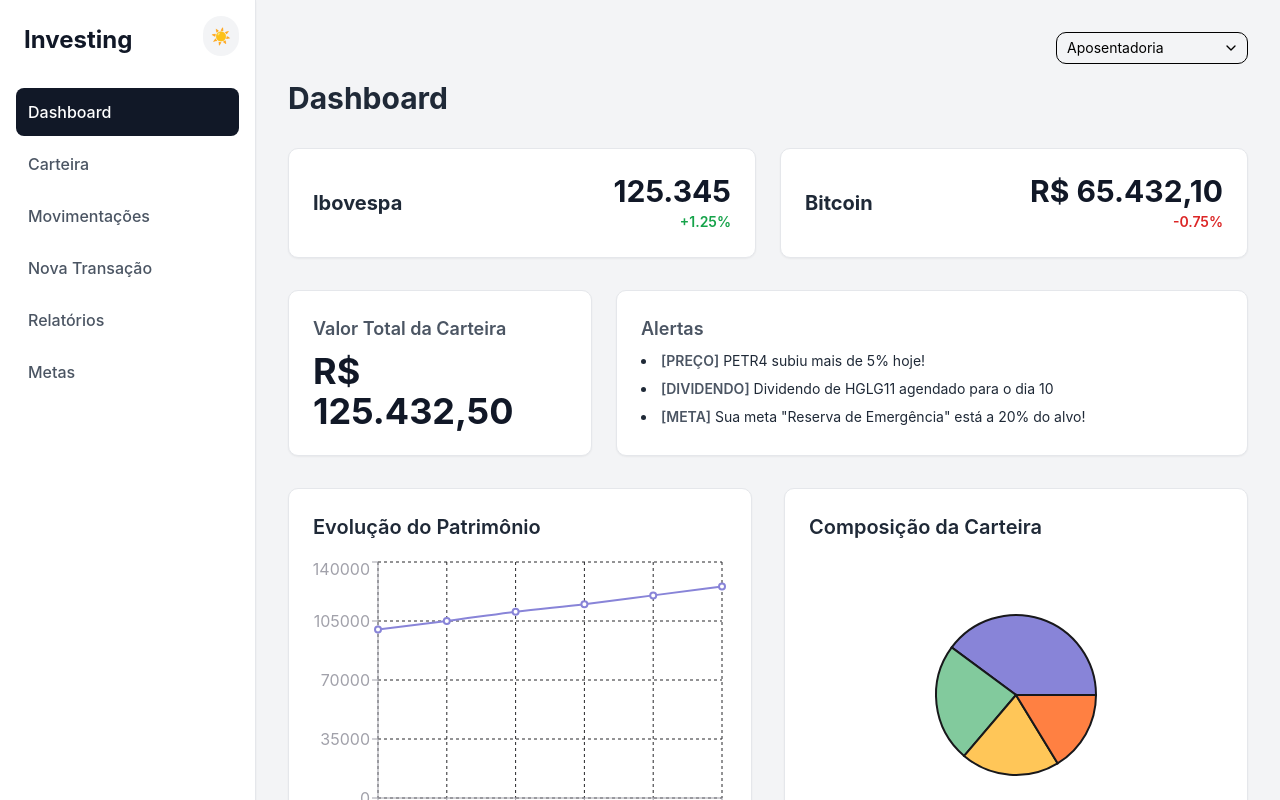
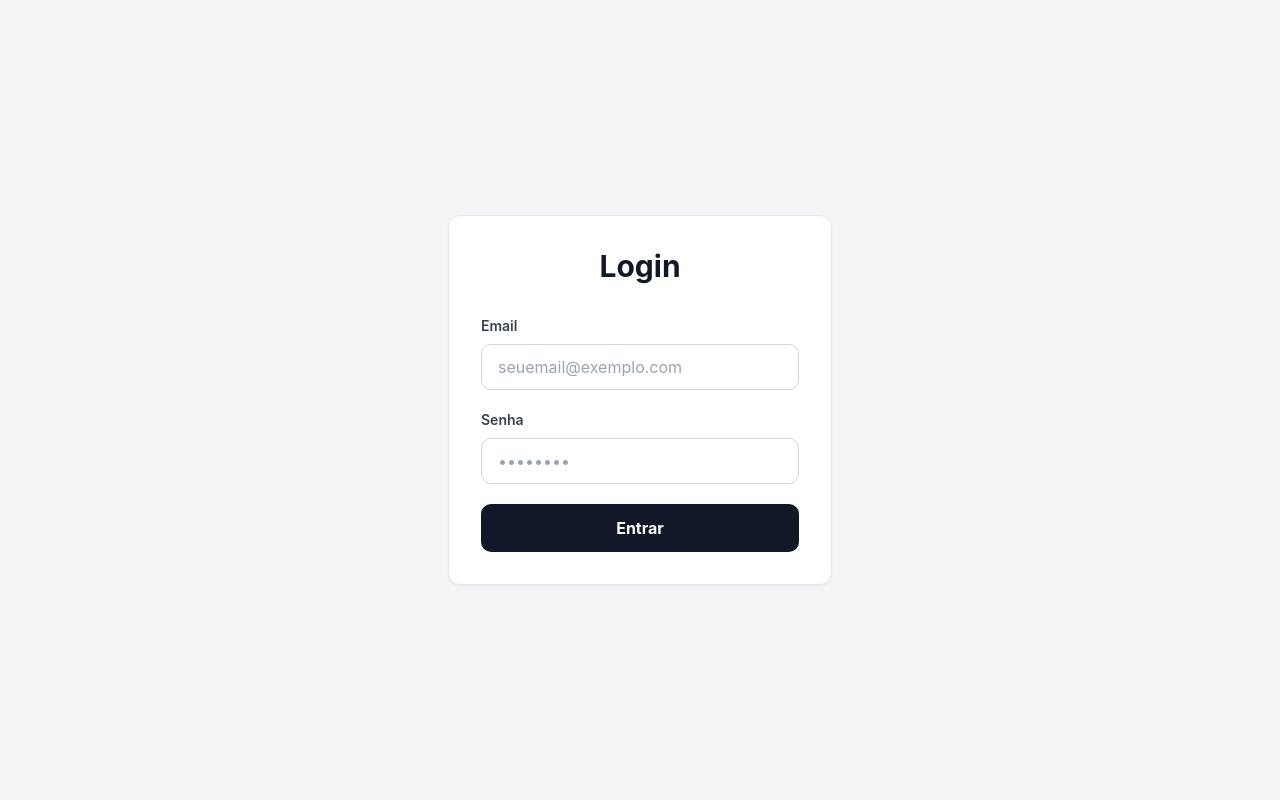
Before and after one commit to DreyLB/FrontInvesting, a React (Vite) app: page /login in a window 1280 px wide. Shown: the top 800 px of the page. Built offline with nearby package versions, Linux system fonts and the light colour scheme; sample sign-in values are in the browser's storage.

Commit message:
feat: adiciona react-router ao projeto PT1

```diff
--- a/src/App.jsx
+++ b/src/App.jsx
@@ -1,19 +1,27 @@
-import { AuthProvider, useAuth } from './context/AuthContext';
+import { Routes, Route, Navigate } from 'react-router-dom';
+import { AuthProvider } from './context/AuthContext';
 
-import { ThemeProvider, useTheme } from './context/ThemeProvider';
+import { ThemeProvider } from './context/ThemeProvider';
 
 import { ProtectedRoute } from './routes/ProtectedRoute';
 
 import { Layout } from './components/Layout/Layout';
+import LoginPage from './pages/Login/LoginPage';
 
 // Componente principal que usa o contexto de autenticação
 const App = () => {
    return (
       <AuthProvider>
          <ThemeProvider>
-            <ProtectedRoute>
-               <Layout />
-            </ProtectedRoute>
+            <Routes>
+               <Route path="/login" element={<LoginPage />} />
+
+               <Route element={<ProtectedRoute />}>
+                  <Route path="/*" element={<Layout />} />
+               </Route>
+
+               <Route path="*" element={<Navigate to="/login" />} />
+            </Routes>
          </ThemeProvider>
       </AuthProvider>
    );
--- a/src/components/Layout/Layout.jsx
+++ b/src/components/Layout/Layout.jsx
@@ -1,5 +1,6 @@
 import { useState } from 'react';
 import Sidebar from './Sidebar';
+import { Routes, Route, Navigate } from 'react-router-dom'
 
 import DashboardPage from '../../pages/Dashboard/DashboardPage';
 import PortfolioPage from '../../pages/Portfolio/PortfolioPage';
@@ -23,14 +24,13 @@ import { useAuth } from '../../context/AuthContext';
 export const Layout = () => {
    const { user } = useAuth();
 
-   const [activePage, setActivePage] = useState('dashboard');
    const [activePortfolio, setActivePortfolio] = useState(
       user.portfolios[0].id,
    );
 
    return (
       <div className="flex flex-col md:flex-row min-h-screen bg-gray-100 dark:bg-[#09090B] font-inter">
-         <Sidebar activePage={activePage} setActivePage={setActivePage} />
+         <Sidebar />
 
          <main className="flex-1 p-8 overflow-y-auto">
             <div className="flex justify-end mb-4">
@@ -54,22 +54,36 @@ export const Layout = () => {
                </Select>
             </div>
 
-            {activePage === 'dashboard' && (
-               <DashboardPage activePortfolioId={activePortfolio} />
-            )}
-            {activePage === 'portfolio' && (
-               <PortfolioPage activePortfolioId={activePortfolio} />
-            )}
-            {activePage === 'transactions' && (
-               <TransactionsPage activePortfolioId={activePortfolio} />
-            )}
-            {activePage === 'new-transaction' && <NewTransactionPage />}
-            {activePage === 'reports' && (
-               <ReportsPage activePortfolioId={activePortfolio} />
-            )}
-            {activePage === 'goals' && (
-               <GoalsPage activePortfolioId={activePortfolio} />
-            )}
+            <Routes>
+               <Route index element={<Navigate to="dashboard" />} />
+
+               <Route
+                  path="dashboard"
+                  element={<DashboardPage activePortfolioId={activePortfolio} />}
+               />
+
+               <Route
+                  path="portfolio"
+                  element={<PortfolioPage activePortfolioId={activePortfolio} />}
+               />
+
+               <Route
+                  path="transactions"
+                  element={<TransactionsPage activePortfolioId={activePortfolio} />}
+               />
+
+               <Route path="new-transaction" element={<NewTransactionPage />} />
+
+               <Route
+                  path="reports"
+                  element={<ReportsPage activePortfolioId={activePortfolio} />}
+               />
+
+               <Route
+                  path="goals"
+                  element={<GoalsPage activePortfolioId={activePortfolio} />}
+               />
+            </Routes>
          </main>
       </div>
    );
--- a/src/components/Layout/Sidebar.jsx
+++ b/src/components/Layout/Sidebar.jsx
@@ -1,20 +1,27 @@
 import { useAuth } from '../../context/AuthContext';
 import { useTheme } from '../../context/ThemeProvider';
+import { useNavigate, useLocation } from 'react-router-dom';
 
-const Sidebar = ({ activePage, setActivePage }) => {
+const Sidebar = () => {
    const { logout, user } = useAuth();
    const { isDarkMode, toggleTheme } = useTheme();
+   const navigate = useNavigate();
+   const location = useLocation();
+
+   const isActive = (path) => location.pathname === path;
 
    // Função auxiliar para gerenciar as cores do menu ativo/inativo
-   const getMenuClasses = (pageId) => {
-      const baseClasses =
+   const getMenuClasses = (path) => {
+      const base =
          'w-full text-left p-3 rounded-md transition-all font-medium';
-      const activeClasses =
+
+      const active =
          'bg-gray-900 text-white dark:bg-[#27272A] dark:text-[#F4F4F5]';
-      const inactiveClasses =
+
+      const inactive =
          'text-gray-600 dark:text-[#A1A1AA] hover:bg-gray-100 dark:hover:bg-[#18181B] hover:text-gray-900 dark:hover:text-[#F4F4F5]';
 
-      return `${baseClasses} ${activePage === pageId ? activeClasses : inactiveClasses}`;
+      return `${base} ${isActive(path) ? active : inactive}`;
    };
 
    return (
@@ -35,48 +42,48 @@ const Sidebar = ({ activePage, setActivePage }) => {
             <ul className="space-y-1">
                <li>
                   <button
-                     onClick={() => setActivePage('dashboard')}
-                     className={getMenuClasses('dashboard')}
+                     onClick={() => navigate('/dashboard')}
+                     className={getMenuClasses('/dashboard')}
                   >
                      Dashboard
                   </button>
                </li>
                <li>
                   <button
-                     onClick={() => setActivePage('portfolio')}
-                     className={getMenuClasses('portfolio')}
+                     onClick={() => navigate('/portfolio')}
+                     className={getMenuClasses('/portfolio')}
                   >
                      Carteira
                   </button>
                </li>
                <li>
                   <button
-                     onClick={() => setActivePage('transactions')}
-                     className={getMenuClasses('transactions')}
+                     onClick={() => navigate('/transactions')}
+                     className={getMenuClasses('/transactions')}
                   >
                      Movimentações
                   </button>
                </li>
                <li>
                   <button
-                     onClick={() => setActivePage('new-transaction')}
-                     className={getMenuClasses('new-transaction')}
+                     onClick={() => navigate('/new-transaction')}
+                     className={getMenuClasses('/new-transaction')}
                   >
                      Nova Transação
                   </button>
                </li>
                <li>
                   <button
-                     onClick={() => setActivePage('reports')}
-                     className={getMenuClasses('reports')}
+                     onClick={() => navigate('/reports')}
+                     className={getMenuClasses('/reports')}
                   >
                      Relatórios
                   </button>
                </li>
                <li>
                   <button
-                     onClick={() => setActivePage('goals')}
-                     className={getMenuClasses('goals')}
+                     onClick={() => navigate('/goals')}
+                     className={getMenuClasses('/goals')}
                   >
                      Metas
                   </button>
--- a/src/main.jsx
+++ b/src/main.jsx
@@ -1,10 +1,13 @@
 import { StrictMode } from 'react';
 import { createRoot } from 'react-dom/client';
+import { BrowserRouter } from 'react-router-dom';
 import './index.css';
 import App from './App.jsx';
 
 createRoot(document.getElementById('root')).render(
    <StrictMode>
-      <App />
+      <BrowserRouter>
+         <App />
+      </BrowserRouter>
    </StrictMode>,
 );
--- a/src/pages/Login/LoginPage.jsx
+++ b/src/pages/Login/LoginPage.jsx
@@ -1,17 +1,21 @@
 import { useState } from 'react';
 import { useAuth } from '../../context/AuthContext';
+import { useNavigate } from 'react-router-dom';
 
 export default function LoginPage() {
    const [username, setUsername] = useState('');
    const [password, setPassword] = useState('');
    const [error, setError] = useState('');
    const { login } = useAuth();
+   const navigate = useNavigate();
 
    const handleLogin = async (e) => {
       e.preventDefault();
       setError('');
       const success = await login(username, password);
-      if (!success) {
+      if (success) {
+         navigate('/dashboard');
+      } else {
          setError('Credenciais inválidas. Tente novamente.');
       }
    };
--- a/src/routes/ProtectedRoute.jsx
+++ b/src/routes/ProtectedRoute.jsx
@@ -1,15 +1,18 @@
 import React from 'react';
+import { Navigate, Outlet } from 'react-router-dom';
 import { useAuth } from '../context/AuthContext';
-import LoginPage from '../pages/Login/LoginPage';
 
-export const ProtectedRoute = ({ children }) => {
+export const ProtectedRoute = () => {
    const { isAuthenticated, loading } = useAuth();
+
    if (loading)
       return (
          <div className="flex items-center justify-center min-h-screen">
             Carregando...
          </div>
       );
-   if (!isAuthenticated) return <LoginPage />;
-   return children;
+
+   if (!isAuthenticated) return <Navigate to="/login" replace />;
+
+   return <Outlet />;
 };
```
